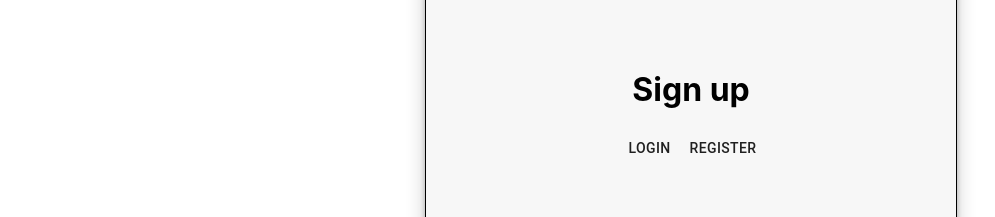
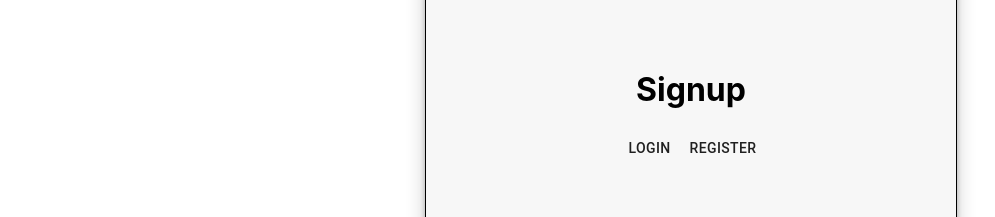
Before and after one commit to LoloAbdo/PoolNHL, a React (Create React App) app in the folder poolnhl/: page / in a window 1280 px wide. Both pictures are taken after a click on the button "REGISTER". Shown: the part 234-451 px from the top of the page, without its empty margins (49-1044 px from the left). Built offline with nearby package versions, Linux system fonts and the light colour scheme.

Commit message:
Commit #10
Changer pour des stateless component la plupart des pages,
Retirer un commentaire!

```diff
--- a/poolnhl/src/component/Home.js
+++ b/poolnhl/src/component/Home.js
@@ -1,29 +1,19 @@
-import React, { Component } from "react";
+import React, { useEffect, useState, useMemo } from "react";
 import SignIn from "./SignIn";
 import SignUp from "./SignUp";
 import "./Home.css";
 import { Button } from "@material-ui/core";
+const Home = () => {
+    const [loginPage, setLoginPage] = useState(true);
 
-class Home extends Component {
-    state = {
-        loginPage: true,
-    };
-
-    render() {
-        const toLoginPage = () => {
-            this.setState({ loginPage: true });
-        };
-        const toRegisterPage = () => {
-            this.setState({ loginPage: false });
-        };
-        return (
-            <div className="form-container">
-                {this.state.loginPage ? <SignIn /> : <SignUp />}
-                <Button onClick={toLoginPage}>Login</Button>
-                <Button onClick={toRegisterPage}>Register</Button>
-            </div>
-        );
-    }
-}
+    //const [variable, setter] = useState(type);
+    return (
+        <div className="form-container">
+            {loginPage ? <SignIn /> : <SignUp />}
+            <Button onClick={() => setLoginPage(true)}>Login</Button>
+            <Button onClick={() => setLoginPage(false)}>Register</Button>
+        </div>
+    );
+};
 
 export default Home;
--- a/poolnhl/src/component/SignIn.js
+++ b/poolnhl/src/component/SignIn.js
@@ -1,10 +1,7 @@
 import React, { Component } from "react";
 
-class SignIn extends Component {
-    state = {};
-    render() {
-        return <h1>Sign In</h1>;
-    }
-}
+const SignIn = () => {
+    return <h1>Sign In</h1>;
+};
 
 export default SignIn;
--- a/poolnhl/src/component/SignUp.js
+++ b/poolnhl/src/component/SignUp.js
@@ -1,10 +1,11 @@
 import React, { Component } from "react";
 
-class Signup extends Component {
-    state = {};
-    render() {
-        return <h1>Sign up</h1>;
-    }
-}
+const SignUp = () => {
+    return (
+        <div>
+            <h1>Signup</h1>
+        </div>
+    );
+};
 
-export default Signup;
+export default SignUp;
```
Also changed, not shown: poolnhl/src/component/Drawer.js (+2 -14 lines).
